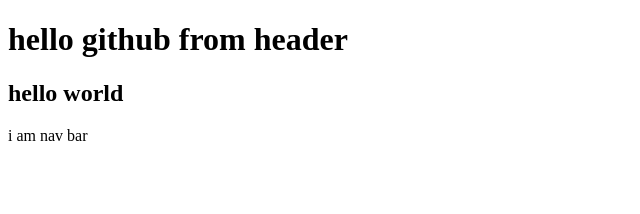
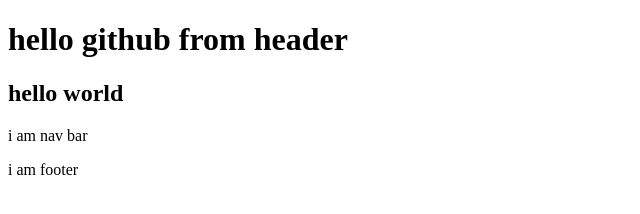
Before and after one commit to dev-mahmoudwahba/github-task, a plain HTML site: page index.html in a window 1280 px wide. Shown: the full height of the page, 0-640 px from the left. Drawn offline with Linux system fonts and the light colour scheme.

Commit message:
adding footer

```diff
--- a/index.html
+++ b/index.html
@@ -14,5 +14,8 @@
     <nav>
         <p>i am nav bar</p>
     </nav>
+    <footer>
+        <p>i am footer</p>
+    </footer>
 </body>
 </html>
```
